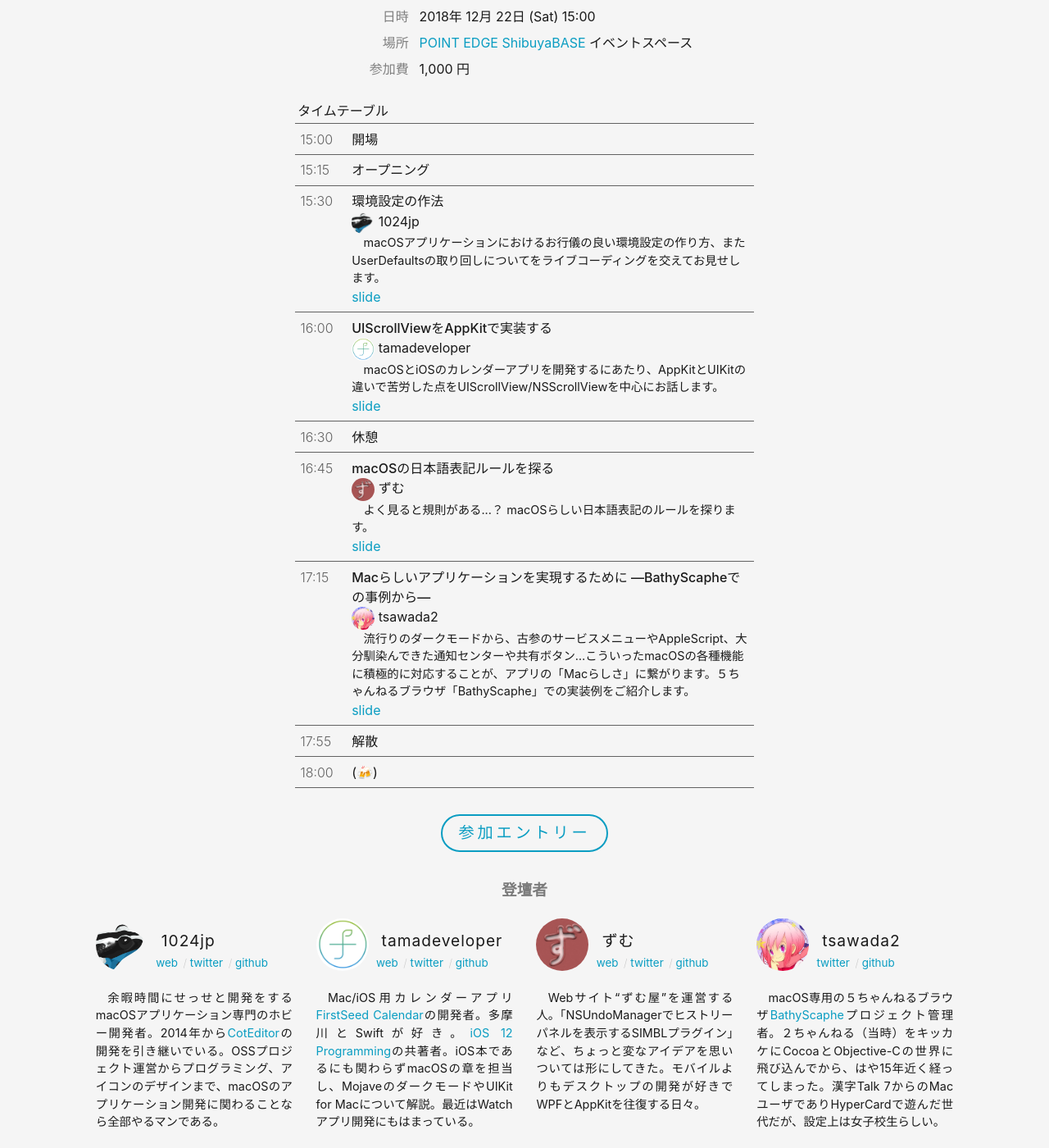
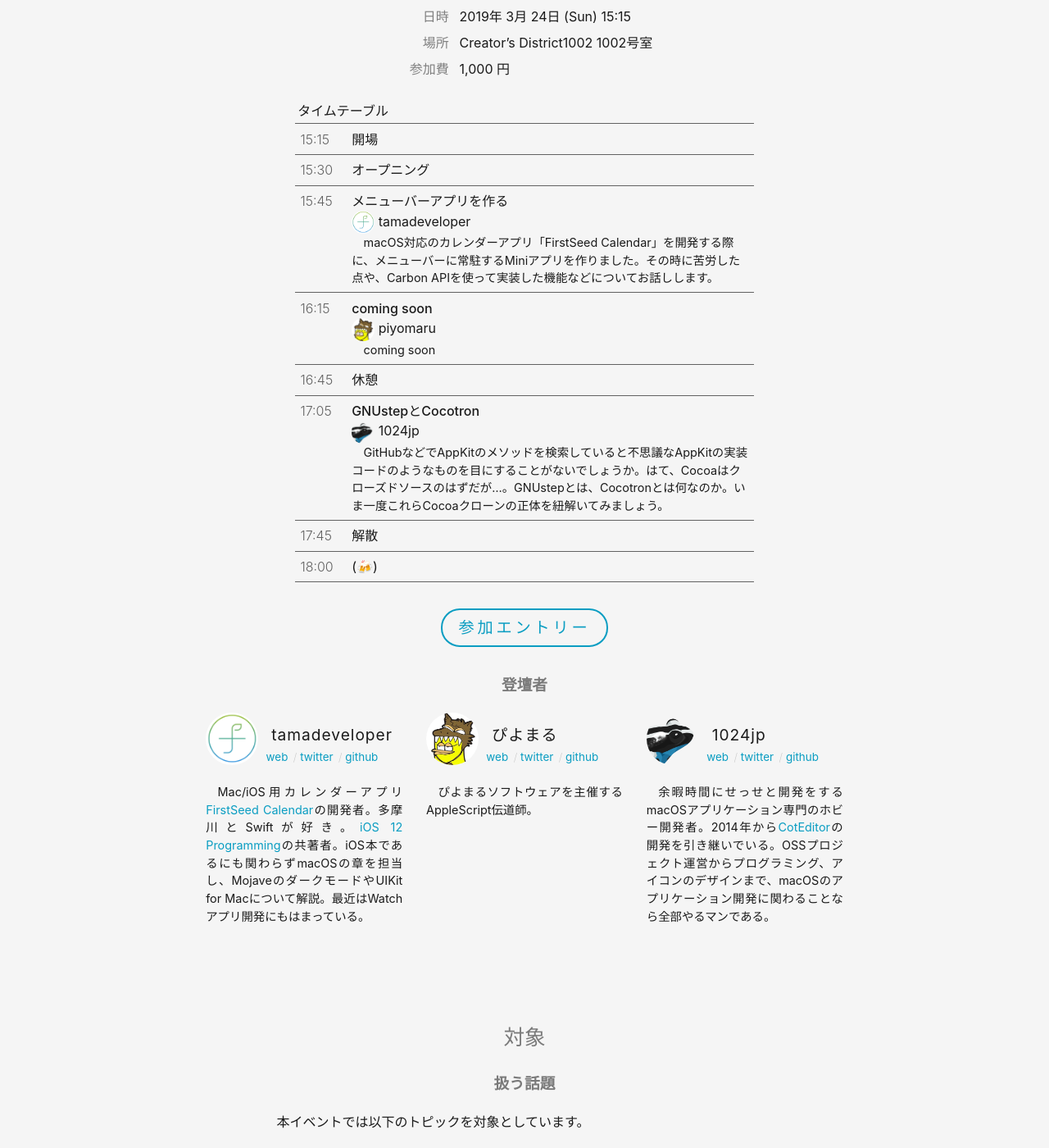
Before and after one commit to macOS-native/macos-native.github.io, a Jekyll site: the page built from index.md, in a window 1280 px wide and 1400 px high, scrolled down 682 px. Shown: the whole window at 82% size. Built offline with Jekyll 4.4.1, drawn with Linux system fonts in a browser that asks for light colours; some of the changed text lies outside the part shown.

Commit message:
Update event information for symposium 03

```diff
--- a/_data/events.yml
+++ b/_data/events.yml
@@ -1,3 +1,45 @@
+symposium_03:
+  title: "Symposium #03"
+  date: 2019-03-24 15:15:00+09:00
+  location:
+    name: Creator’s District1002
+    address: 東京都渋谷区渋谷1-17-1 (TOC第2ビル10階)
+    room: 1002号室
+  fee: "1,000 円"
+  entry_url: https://macos-native.connpass.com/event/117998/
+  timetable:
+    - time: "15:15"
+      title: "開場"
+    - time: "15:30"
+      title: "オープニング"
+    - time: "15:45"
+      title: "メニューバーアプリを作る"
+      presenter:
+        name: tamadeveloper
+        avatar: tamadeveloper
+      description: |
+        macOS対応のカレンダーアプリ「FirstSeed Calendar」を開発する際に、メニューバーに常駐するMiniアプリを作りました。その時に苦労した点や、Carbon APIを使って実装した機能などについてお話しします。
+    - time: "16:15"
+      title: "coming soon"
+      presenter:
+        name: piyomaru
+        avatar: piyomaru
+      description: |
+        coming soon
+    - time: "16:45"
+      title: "休憩"
+    - time: "17:05"
+      title: "GNUstepとCocotron"
+      presenter:
+        name: 1024jp
+        avatar: 1024jp
+      description: |
+        GitHubなどでAppKitのメソッドを検索していると不思議なAppKitの実装コードのようなものを目にすることがないでしょうか。はて、Cocoaはクローズドソースのはずだが…。GNUstepとは、Cocotronとは何なのか。いま一度これらCocoaクローンの正体を紐解いてみましょう。
+    - time: "17:45"
+      title: "解散"
+    - time: "18:00"
+      title: "(🍻)"
+
 symposium_02:
   title: "Symposium #02"
   date: 2018-12-22 15:00:00+09:00
--- a/_data/members.yml
+++ b/_data/members.yml
@@ -38,3 +38,10 @@ tamadeveloper:
   twitter: tamadeveloper
   web: https://tamablog.firstseed.io
   bio: Mac/iOS用カレンダーアプリ[FirstSeed Calendar](https://firstseed.io/jp/)の開発者。多摩川とSwiftが好き。[iOS 12 Programming](https://peaks.cc/iOS12 )の共著者。iOS本であるにも関わらずmacOSの章を担当し、MojaveのダークモードやUIKit for Macについて解説。最近はWatchアプリ開発にもはまっている。
+
+piyomaru:
+  name: ぴよまる
+  github: piyomaru
+  twitter: piyomaru
+  web: http://piyocast.com/as/
+  bio: ぴよまるソフトウェアを主催するAppleScript伝道師。
--- a/index.md
+++ b/index.md
@@ -12,15 +12,14 @@ title: macOS native
 
 ## イベント
 
-{% include event.html event="symposium_02" entry_link=true %}
+{% include event.html event="symposium_03" entry_link=true %}
 
 ### 登壇者
 
 <div class="member">
+{% include profile.html param="tamadeveloper" %}
+{% include profile.html param="piyomaru" %}
 {% include profile.html param="1024jp" %}
-{% include profile.html param="tamadeveloper" %}
-{% include profile.html param="zumuya" %}
-{% include profile.html param="tsawada2" %}
 </div>
 
 
@@ -74,4 +73,6 @@ title: macOS native
 
 ## バックナンバー
 
+{% include event.html event="symposium_02" %}
+
 {% include event.html event="symposium_01" %}
```
Also changed, not shown: assets/img/avatars/piyomaru.png (added).
